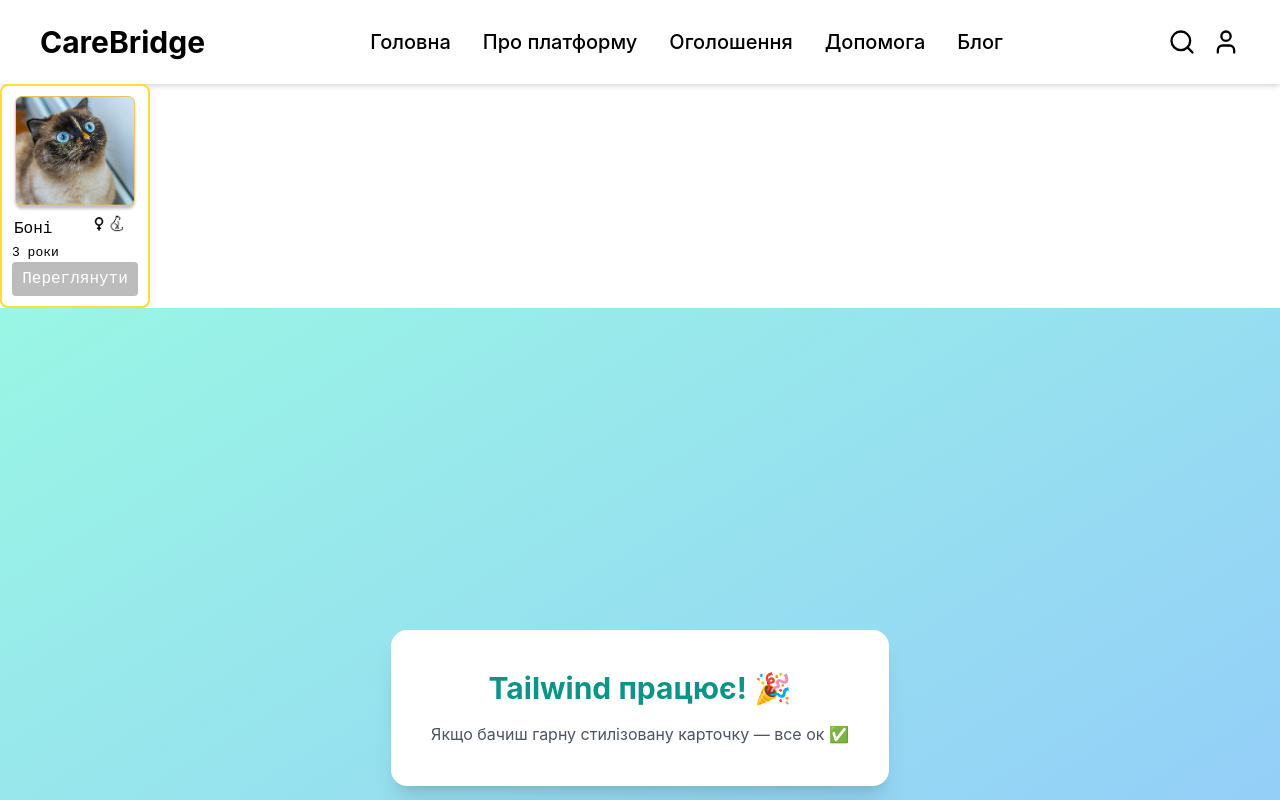
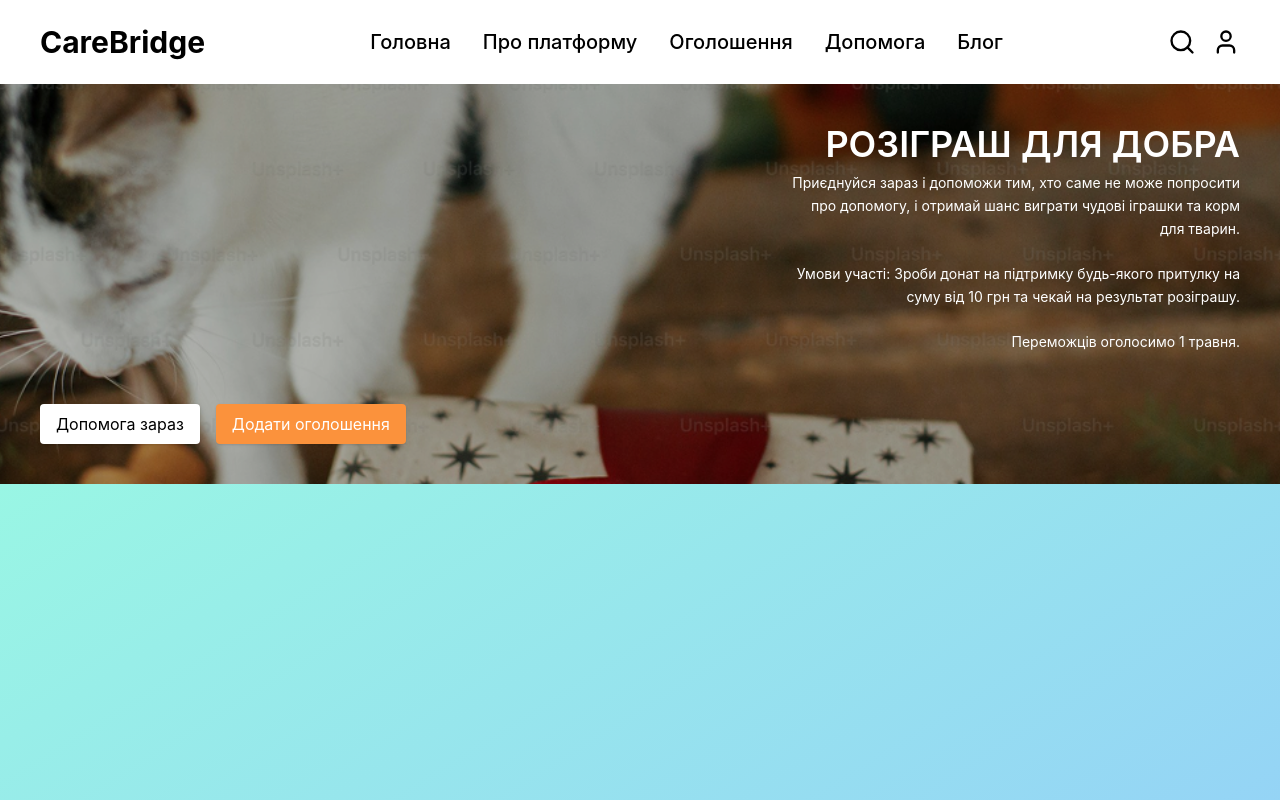
Before and after one commit to Viktoria-Kibit/CareBridge, a React (Create React App) app: page / in a window 1280 px wide. Shown: the top 800 px of the page. Built offline with nearby package versions, Linux system fonts and the light colour scheme.

Commit message:
feat: add HeroSection #9

```diff
--- /dev/null
+++ b/src/components/HomePageComponents/HeroSection/HeroSection.js
@@ -0,0 +1,39 @@
+import React from "react";
+import mainImage from "../../../assets/mainpage-font.png";
+
+export default function HeroSection() {
+  return (
+    <section
+      className="relative h-[400px] bg-cover bg-center text-white"
+      style={{ backgroundImage: `url(${mainImage})` }}
+    >
+      <div className="absolute inset-0 bg-black bg-opacity-30 flex flex-col justify-between p-10">
+        <div className="text-right">
+          <h2 className="text-3xl md:text-4xl font-semibold mb-2">
+            РОЗІГРАШ ДЛЯ ДОБРА
+          </h2>
+          <p className="max-w-md ml-auto text-sm leading-relaxed">
+            Приєднуйся зараз і допоможи тим, хто саме не може попросити про
+            допомогу, і отримай шанс виграти чудові іграшки та корм для тварин.
+            <br />
+            <br />
+            Умови участі: Зроби донат на підтримку будь-якого притулку на суму
+            від 10 грн та чекай на результат розіграшу.
+            <br />
+            <br />
+            Переможців оголосимо 1 травня.
+          </p>
+        </div>
+
+        <div className="flex space-x-4">
+          <button className="bg-white text-black px-4 py-2 rounded shadow hover:bg-gray-200 transition">
+            Допомога зараз
+          </button>
+          <button className="bg-orange-400 text-white px-4 py-2 rounded shadow hover:bg-orange-500 transition">
+            Додати оголошення
+          </button>
+        </div>
+      </div>
+    </section>
+  );
+}
--- a/src/pages/Home/Home.js
+++ b/src/pages/Home/Home.js
@@ -1,5 +1,12 @@
+import React from "react";
+import AdCard from "../../components/AdCard/AdCard";
+import HeroSection from "../../components/HomePageComponents/HeroSection/HeroSection";
+
 const Home = () => {
   return (
+    <div>
+      <HeroSection />
+      {/*<AdCard name="Боні" sex="female" age={3} rate={5} visiting={20} /> {}*/}
       <div className="min-h-screen bg-gradient-to-br from-teal-200 to-blue-300 flex items-center justify-center">
         <div className="bg-white p-10 rounded-2xl shadow-xl text-center">
           <h1 className="text-3xl font-bold text-teal-600 mb-4">
@@ -10,6 +17,7 @@
           </p>
         </div>
       </div>
+    </div>
   );
 };
 
--- a/src/routes/AppRoutes.jsx
+++ b/src/routes/AppRoutes.jsx
@@ -3,12 +3,9 @@
 import Header from "../components/Header/Header";
 import Footer from "../components/Footer/Footer";
 
-import AdCard from "../components/AdCard/AdCard";
-
 const AppRoutes = () => (
   <BrowserRouter>
     <Header /> {/* Додаємо Header тут */}
-    <AdCard name="Боні" sex="female" age={3} rate = {5} visiting={20} /> {}
     <Routes>
       <Route path="/" element={<Home />} />
     </Routes>
```
Also changed, not shown: src/assets/mainpage-font.png (added). Lines whose indentation alone changed are shown as unchanged.
